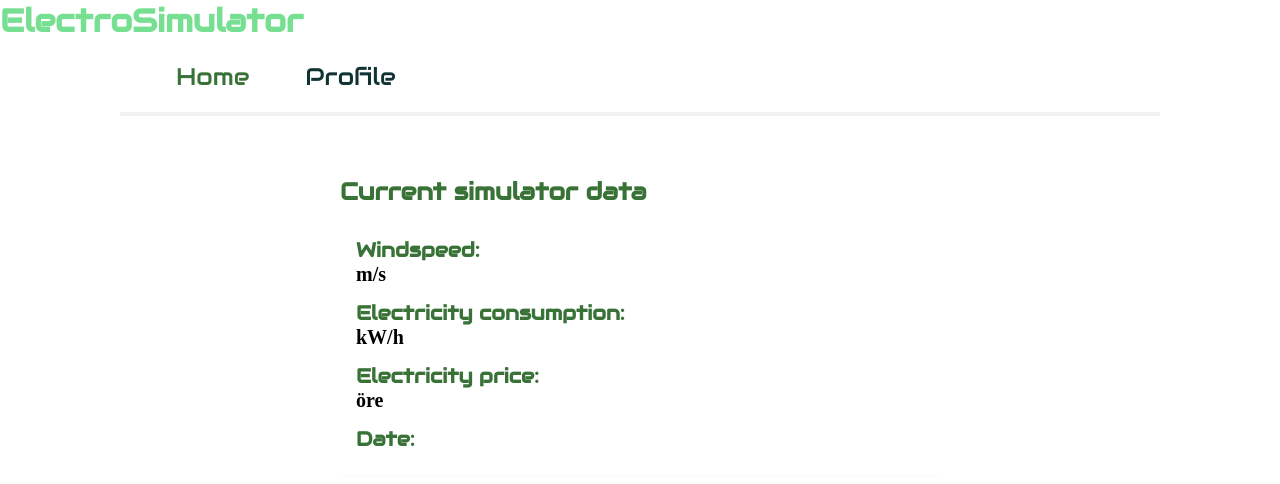
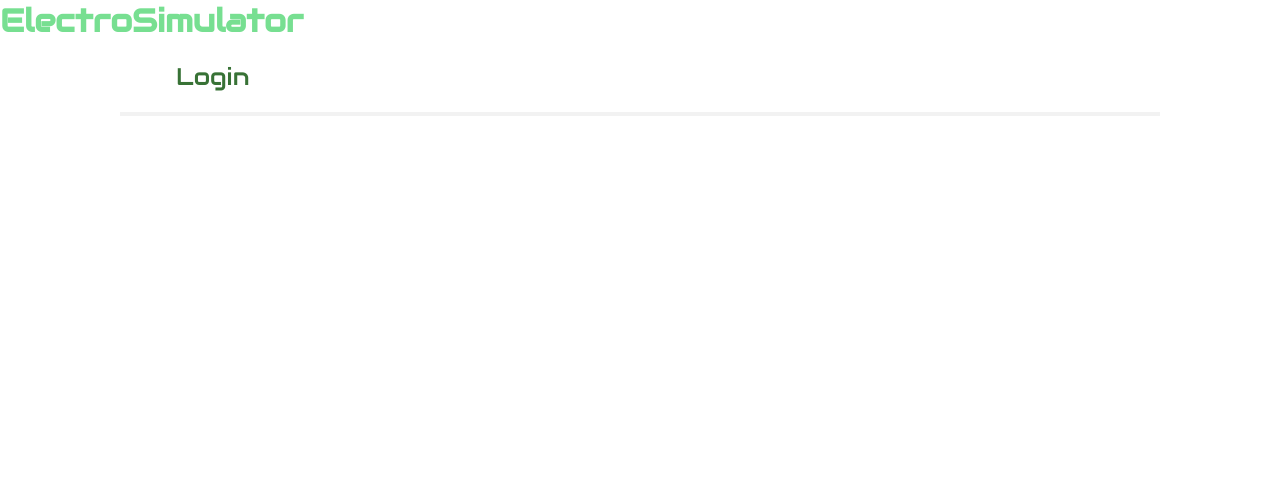
Before and after one commit to naddah-5/M7011E-2021, a React (Create React App) app in the folder frontend/: page /profile in a window 1280 px wide. Shown: the top 484 px of the page. Built offline with nearby package versions, Linux system fonts and the light colour scheme; a web font is replaced by a local one.

Commit message:
added usage of token

```diff
--- a/frontend/src/App.js
+++ b/frontend/src/App.js
@@ -1,28 +1,42 @@
 import Navbar from './Navbar';
 import Home from './Home';
 import Profile from './Profile';
-import StartPage from './StartPage';
+import LoginPage from './LoginPage';
 import RegistrationPage from './RegistrationPage'
-import {BrowserRouter as Router, Routes, Route} from "react-router-dom";
+import {BrowserRouter as Router, Routes, Route, Navigate} from "react-router-dom";
 import React from 'react';
+import { useState, useMemo } from 'react';
+import UserContext from './User-context';
 
 
 function App() {
 
+  const [token, setToken] = useState(null);
+
+  const value = useMemo(
+    () => ({ token, setToken }),
+    [token]
+  );
+
   return (
     <Router>
-      <Navbar />
-      <div className="content">
           <React.Fragment>
+            <UserContext.Provider value={value}>
+            <Navbar />
+            <div className="content"></div>
             <Routes>
-                <Route exact path="/home" element={<Home/>}/>
-                <Route exact path="/profile" element={<Profile/>}/>
-                <Route exact path="/" element={<StartPage/>}/>
-                <Route exact path="/register" element={<RegistrationPage/>}/>
+              {token && (<Route path="/" element={<Navigate to ="/home"/>}/>)}
+              {token && (<Route exact path="/home" element={<Home/>}/>)}
+              {token && (<Route exact path="/profile" element={<Profile/>}/>)}
+
+              <Route exact path="/login" element={<LoginPage/>}/>
+
+              {!token && (<Route path="/" element={<Navigate to ="/login"/>}/>)}
+              {!token && (<Route exact path="/register" element={<RegistrationPage/>}/>)}
             </Routes>
+            </UserContext.Provider>
           </React.Fragment>
-          </div>
-        </Router>
+      </Router>
 
 
   );
--- a/frontend/src/EventList.js
+++ /dev/null
@@ -1,79 +0,0 @@
-import { useEffect, useState, React } from "react";
-import './home.css';
-import InputField from './components/InputField';
-
-
- export default function EventList(simEvent) {
-
-
-    /* const [electricitySell,setElectricitySell] = useState("");
-    const [electricityBuy,setElectricityBuy] = useState("");
-    const [sellButtonDisabled, setSellButtonDisabled] = useState(false);
-    const [buyButtonDisabled, setBuyButtonDisabled] = useState(false);
-
-
-    const resetForm = () => {
-        setElectricitySell("");
-        setElectricityBuy("");
-        setButtonDisabled(false);
-    }  */
-
-    const [ev, setEvents] = useState([]);
-    useEffect(() => {
-        setEvents(simEvent);
-    }, [simEvent]);
-
-   /*const [ho, setHouse] = useState([]);
-    useEffect(() => {
-        console.log(house);
-        setHouse(house);
-    }, [house]); */
-
-
-  /* const setHouse = async () => {
-        // if either the username or password is empty we wont bother handling the log in request
-        if(electricitySell.trim().length === 0) {
-          resetForm();
-          alert("Incorrect selling ratio")
-          return(false);
-        }
-        if(electricityBuy.trim().length === 0) {
-          resetForm();
-          alert("Incorrect buying ratio")
-        return(false);
-        }
-
-        setButtonDisabled(false); */
-
-    /* let efficiency;
-    let buffer;
-    if(ho.windTurbineID) {
-        efficiency = <h2>{ho.windTurbineID.efficiency} %</h2>
-    } else {
-        efficiency = <h2> NA </h2>
-    }
-    if(ho.batteryID) {
-        buffer = <h2>{ho.windTurbineID.capacity} %</h2>
-    } else {
-        buffer = <h2> NA </h2>
-    } */
-
-    //console.log("Utanför", ev["data"]);
-
-    return (
-        <div className="event-list">
-            <h2>Current simulator data</h2>
-                <div className="event-view" key={ev._id}>
-                    <h1>Windspeed:</h1>
-                    <h2>{ev.windSpeed} m/s</h2>
-                    <h1>Electricity consumption:</h1>
-                    <h2>{ev.electricityDemand} kW/h</h2>
-                    <h1>Electricity price:</h1>
-                    <h2>{ev.price} öre</h2>
-                    <h1>Date:</h1>
-                    <h2>{ev.date}</h2>
-                </div>
-
-        </div>
-     );
-}
--- a/frontend/src/StartPage.js
+++ b/frontend/src/LoginPage.js
@@ -1,4 +1,4 @@
-import React, { useEffect, useState } from    'react';
+import React, { useState, useContext } from    'react';
 import { useNavigate } from          'react-router-dom'
 import UserStore from               './stores/UserStore';
 import LoginForm from               './components/LoginForm.js';
@@ -6,11 +6,14 @@ import SubmitButton from            './components/SubmitButton';
 import LogoutUser from              './components/Logout';
 import RegistrationPage from        './RegistrationPage'
 import './App.css';
+import UserContext from './User-context';
 
 
 function StartPage() {
   const [loggedIn, setLoggedIn] = useState("");
   const navigate = useNavigate();
+
+  const {setToken}  = useContext(UserContext);
 
   if(UserStore.loading){
     return(
@@ -22,6 +25,7 @@ function StartPage() {
     )
   }
   else if(UserStore.isLoggedIn){
+    setToken(UserStore.authToken);
     return(
       <div className="app">
         <div className="container">
@@ -31,6 +35,7 @@ function StartPage() {
             text={"Log out"}
             disabled={false}
             onClick={ () => {
+              setToken(null);
               LogoutUser()
               setLoggedIn(false)
             }}
--- a/frontend/src/Navbar.js
+++ b/frontend/src/Navbar.js
@@ -1,17 +1,34 @@
 import { NavLink } from "react-router-dom";
+import UserContext from "./User-context";
+import { useContext } from "react";
 
 const Navbar = () => {
+    const { token } = useContext(UserContext);
     return (
         <nav className="navbar">
             <h1>ElectroSimulator</h1>
             <div className="links">
                 <ul>
-                    <li>
+                    {token && (
+                   <li>
                         <NavLink to="/home">Home</NavLink>
                     </li>
+                    )}
+                    {token && (
                     <li>
                         <NavLink to="/profile">Profile</NavLink>
                     </li>
+                    )}
+                    {!token && (
+                    <li>
+                        <NavLink to="/login">Login</NavLink>
+                    </li>
+                    )}
+                    {token && (
+                    <li>
+                        <NavLink to="/login">Logout</NavLink>
+                    </li>
+                    )}
                 </ul>
             </div>
         </nav>
--- a/frontend/src/Profile.js
+++ b/frontend/src/Profile.js
@@ -1,19 +1,15 @@
-import {useState} from "react";
-import EventList from "./EventList";
+import UserContext from "./User-context";
+import { useContext } from "react";
 
+function Profile () {
 
-const Home = () => {
+    const { token } = useContext(UserContext);
+    return (
+                <div className="event-view">
+                    <h1>{token}</h1>
 
-
-    const [events, setEvents] = useState([
-        {title: "simon", body: "sdasdasdad", author: "asdasd", id: 1},
-    ]);
-
-    return (
-        <div className="home">
-            <EventList events={events} title="Current simulator data"/>
-        </div>
-     );
+                </div>
+    );
 }
 
-export default Home;
+export default Profile;
--- /dev/null
+++ b/frontend/src/User-context.js
@@ -0,0 +1,8 @@
+import { createContext } from "react";
+
+  const UserContext = createContext ({
+        token: null,
+        setToken: () => {}
+    });
+
+export default UserContext;
--- a/frontend/src/components/RegistrationForm.js
+++ b/frontend/src/components/RegistrationForm.js
@@ -2,7 +2,6 @@ import React, {useState} from        "react";
 import InputField from               "./InputField";
 import SubmitButton from             "./SubmitButton";
 import { useNavigate } from          'react-router-dom'
-import UserStore from                "../stores/UserStore";
 
 function RegistrationForm(){
     const navigate = useNavigate();
--- a/frontend/src/components/start.js
+++ /dev/null
@@ -1,4 +0,0 @@
-import React from "react";
-import UserStore from "../stores/UserStore";
-import LoginForm from "./LoginForm";
-import SubmitButton from "./SubmitButton";
--- a/frontend/src/index.css
+++ b/frontend/src/index.css
@@ -2,10 +2,10 @@
 
 * {
     margin: 0;
-    font-family: "Audiowide";
     color: rgb(56, 114, 54);
   }
   .navbar ul {
+    font-family: "Audiowide";
     list-style: none;
     padding: 20px;
     display: flex;
@@ -15,18 +15,19 @@
     border-bottom: 4px solid #f2f2f2;
   }
   .navbar h1 {
+    font-family: "Audiowide";
     color: #77df91;
     font-size: xx-large;
 
   }
 
-
-
   .navbar .links {
+    font-family: "Audiowide";
     margin-left: auto;
     color: #133
   }
   .navbar a {
+    font-family: "Audiowide";
     margin-left: 16px;
     text-decoration: none;
     padding: 20px;
@@ -49,3 +50,49 @@
     margin: 40px auto;
     padding: 20px;
   }
+
+
+  .event-view h2 {
+    font-family: "Tirong";
+    color: black;
+    margin-bottom: 14px;
+    font-size: 20px;
+}
+
+.event-view h1 {
+    font-family: "Audiowide";
+    font-size: 20px;
+}
+
+.event-view {
+    padding: 10px 16px;
+    margin: 20px 0;
+    border-bottom: 1px solid #fafafa;
+  }
+
+  .event-view:hover {
+    box-shadow: 1px 3px 5px rgba(0, 0, 0.1);
+  }
+
+  .event-list {
+    font-family: "Audiowide";
+    margin: auto;
+    width: 50%;
+    padding: 0px;
+  }
+
+  .app {
+    font-family: "Audiowide";
+    margin: auto;
+    width: 20%;
+
+  }
+
+  .registrationForm {
+    font-family: "Audiowide";
+    margin: auto;
+    width: 20%;
+    padding: 20px;
+    border: 3px solid green;
+    font-size: x-large;
+  }
```
Also changed, not shown: frontend/src/components/LoginForm.js (+1 -17 lines), frontend/src/user-context.js (deleted, +0 -8 lines), frontend/src/Home.js (line endings or trailing spaces).
